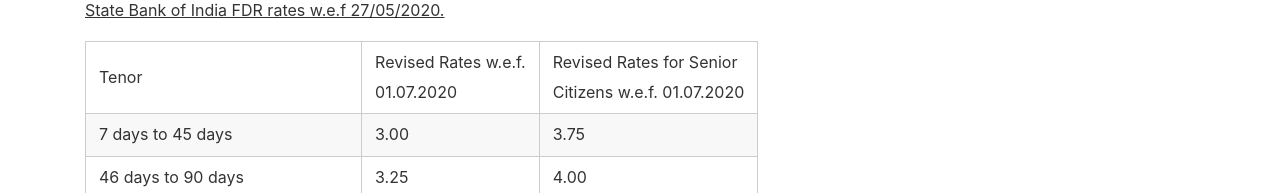
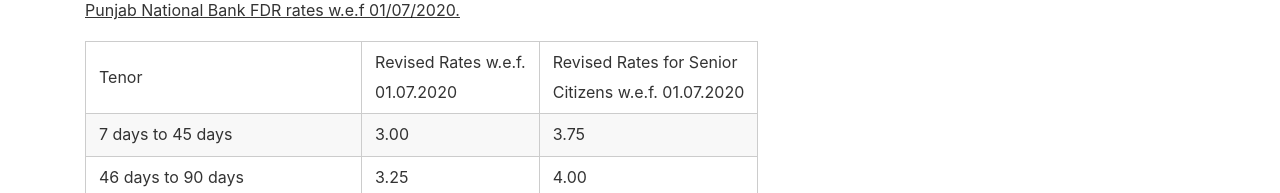
Before and after one commit to rdmmehta/batz, a Jekyll site: the page built from _pages/pnb-fd-interest-rates.md, in a window 1280 px wide and 1324 px high. Shown: the part 610-803 px from the top of the window. Built offline with Jekyll 4.4.1, drawn with Linux system fonts in a browser that asks for light colours; nearby versions of some CDN libraries.

Commit message:
Update pnb-fd-interest-rates.md

```diff
--- a/_pages/pnb-fd-interest-rates.md
+++ b/_pages/pnb-fd-interest-rates.md
@@ -9,7 +9,7 @@
 <img src="https://www.pnbindia.in/images/logo.jpg" alt="PNB">
 
 
-<u>State Bank of India FDR rates w.e.f 27/05/2020.</u>
+<u>Punjab National Bank FDR rates w.e.f 01/07/2020.</u>
 
 <div>
 <table class="flat-table">
```
